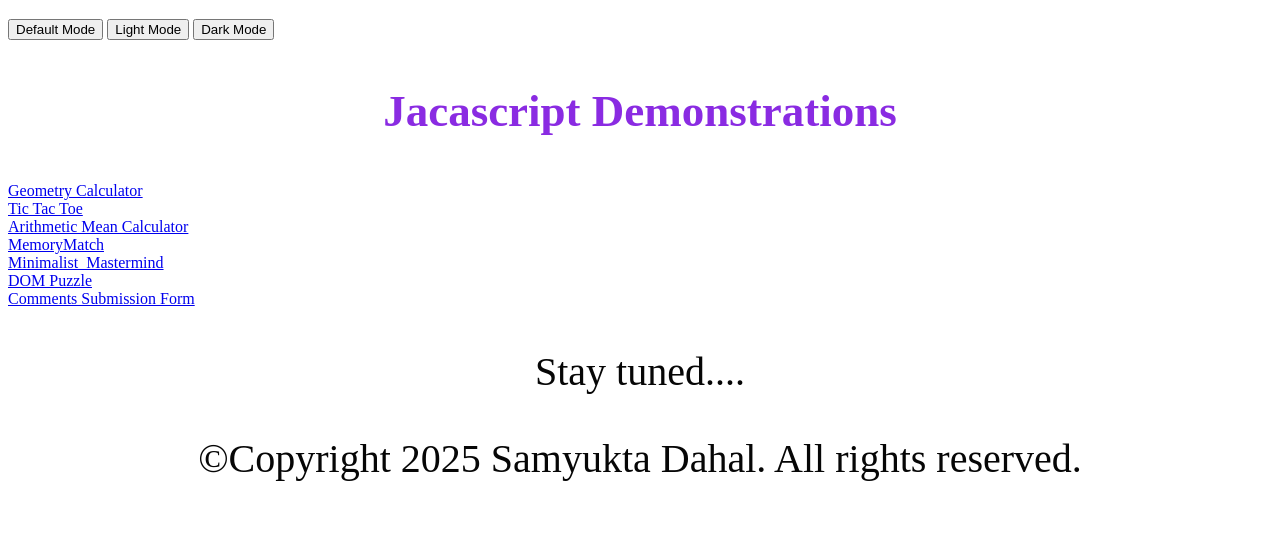
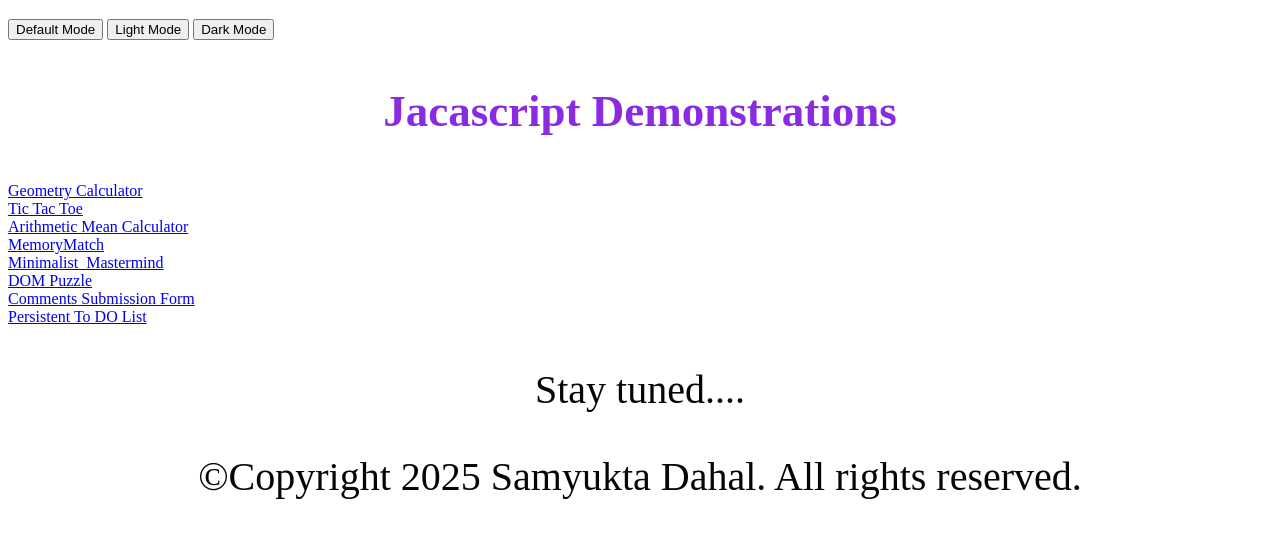
Before and after one commit to samyuktadahal123/samyuktadahal123.github.io, a plain HTML site: page index.html in a window 1280 px wide. Shown: the part 708-1246 px from the top of the page. Drawn offline with Linux system fonts and the light colour scheme; files that its build step writes are made by us from their sources.

Commit message:
Persistent_List

```diff
--- a/index.html
+++ b/index.html
@@ -30,6 +30,7 @@
     <a href="pages/Minimalist_Mastermind.html">Minimalist_Mastermind</a><br>
     <a href="pages/DOM_Puzzle.html">DOM Puzzle</a><br>
     <a href="pages/Comments_Form.html">Comments Submission Form</a><br>
+    <a href="pages/Persistent_List.html">Persistent To DO List</a><br>
     <p id="pass"> Stay tuned....</p>
 
     <p id="last">&copy;Copyright 2025 Samyukta Dahal. All rights reserved.</p>
```
